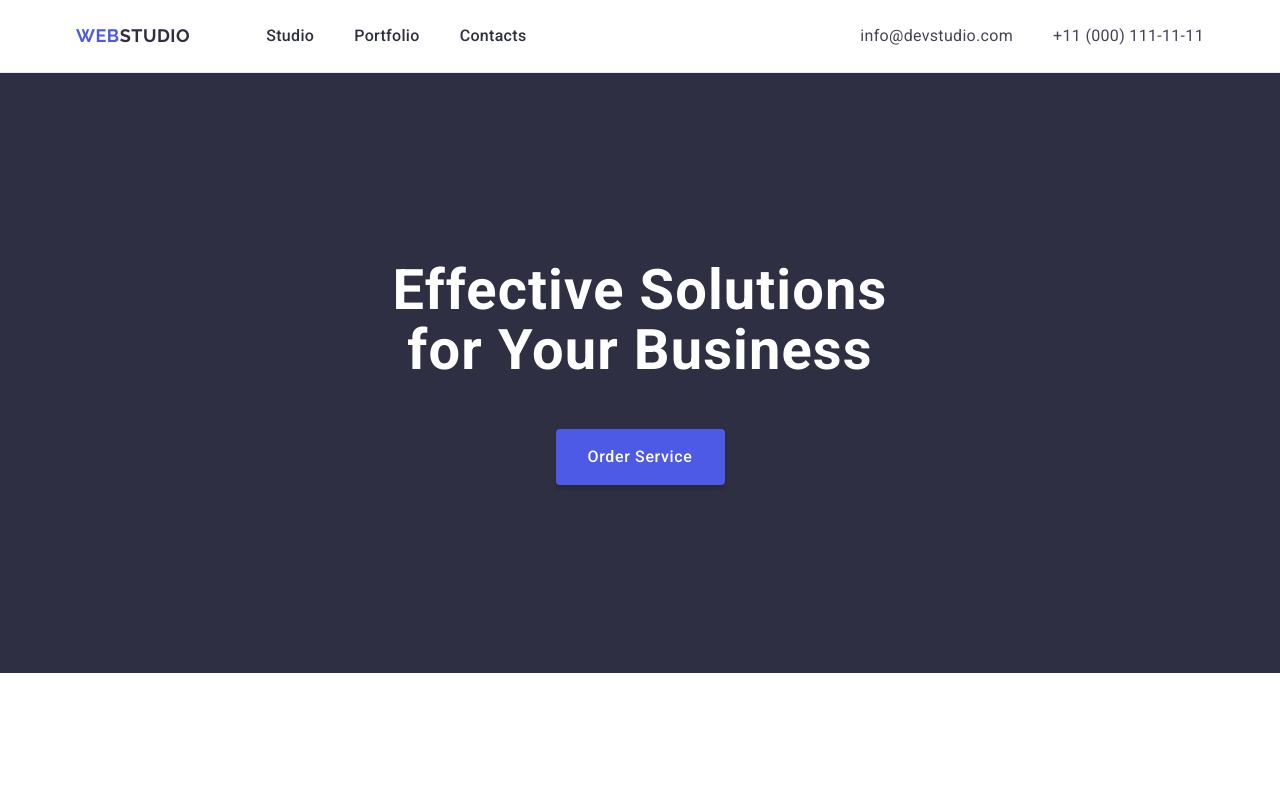
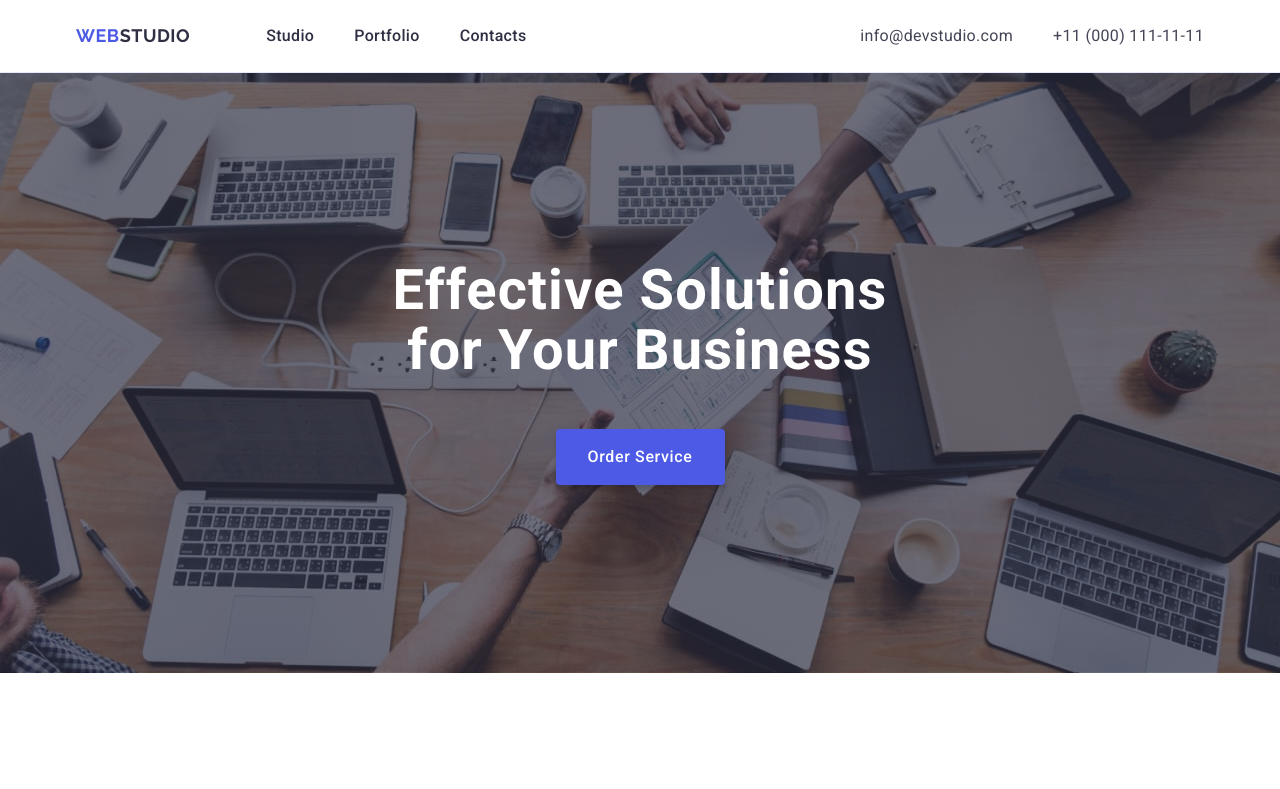
Before and after one commit to nksenechkav/goit-markup-hw-04, a plain HTML site: page index.html in a window 1280 px wide. Shown: the top 789 px of the page. Drawn offline with nearby package versions, Linux system fonts and the light colour scheme.

Commit message:
add background-images

```diff
--- a/css/styles.css
+++ b/css/styles.css
@@ -53,6 +53,7 @@ address {
 .header {
 background-color: #FFF;
 border-bottom: 1px solid #E7E9FC;
+box-shadow: 0px 1px 6px 0px rgba(46, 47, 66, 0.08), 0px 1px 1px 0px rgba(46, 47, 66, 0.16), 0px 2px 1px 0px rgba(46, 47, 66, 0.08);
 }
 
 .header-navigation {
@@ -128,6 +129,13 @@ color:#404bbf;
    background-color: #2E2F42;
    padding-top: 188px;
    padding-bottom: 188px;
+
+  {}
+   background-image: linear-gradient(to bottom, rgba(46, 47, 66, 0.7), rgba(46, 47, 66, 0.7)), url(../images/people-office.jpg);
+   background-repeat: no-repeat;
+   background-position: center;
+   background-size: cover;
+   box-shadow: 0px 4px 4px 0px rgba(0, 0, 0, 0.25);
 }
 
 .hero-title {
```
Also changed, not shown: images/people-office.jpg (added).
